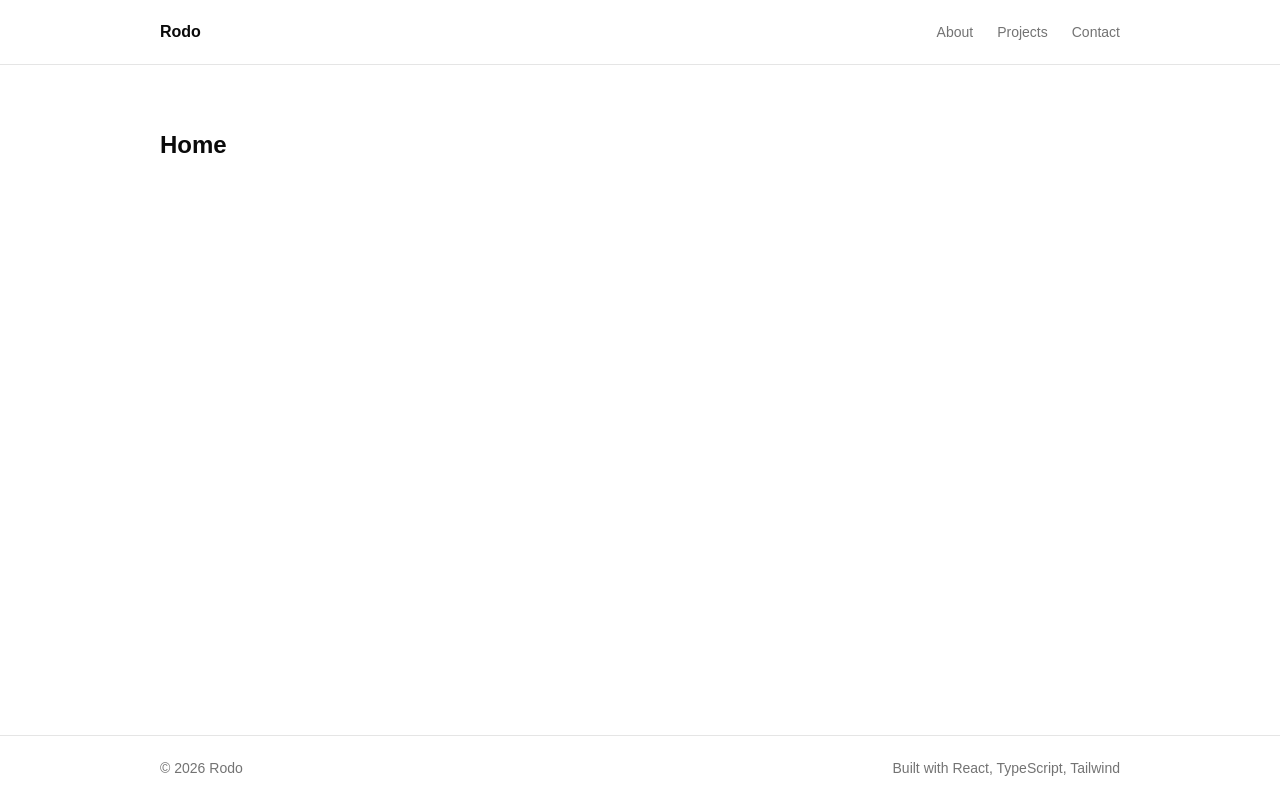
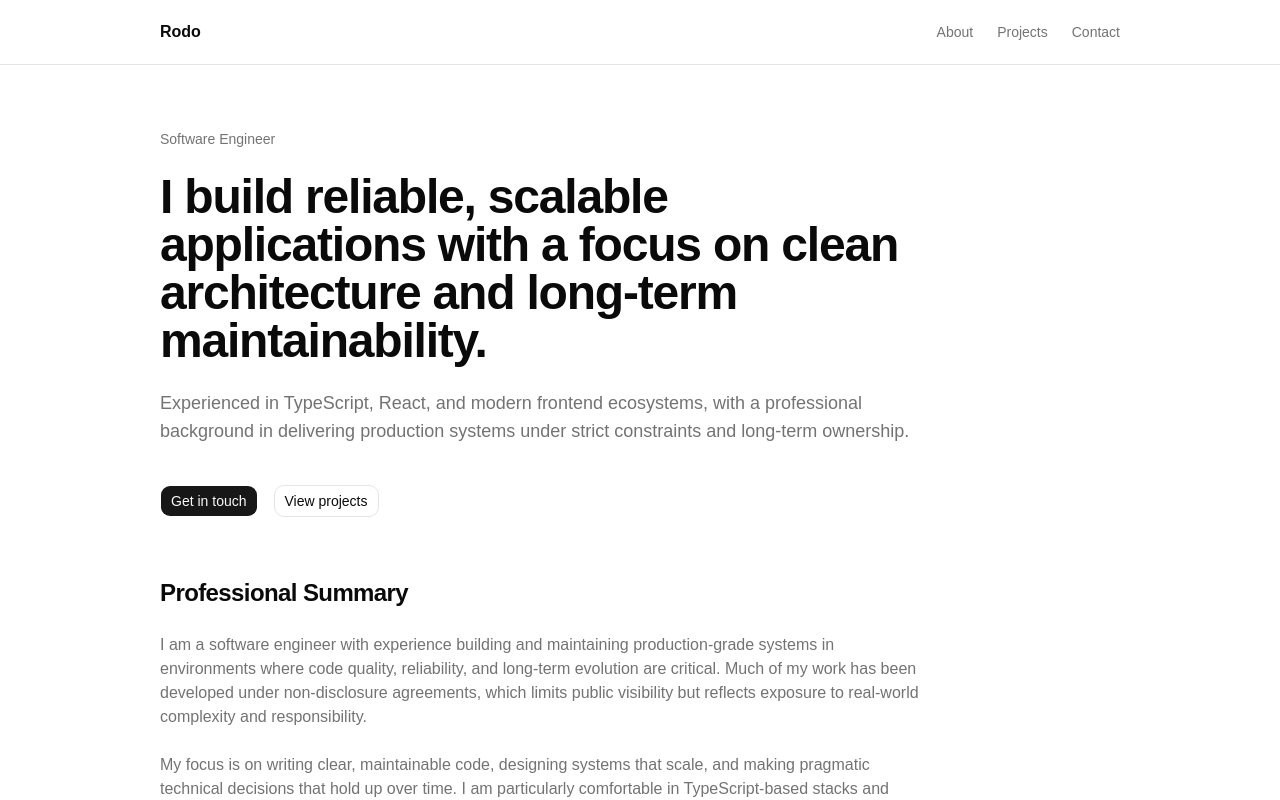
Before and after one commit to rodolinares/portfolio, a React app: page / in a window 1280 px wide. Shown: the top 800 px of the page. Built offline with nearby package versions, Linux system fonts and the light colour scheme; the HTML template or start-up script is replaced by a standard one.

Commit message:
feat: add Hero and Summary components to Home

```diff
--- /dev/null
+++ b/src/components/sections/hero.tsx
@@ -0,0 +1,34 @@
+import { Section } from '@/components/shared/section'
+import { Button } from '@/components/ui/button'
+import { Link } from 'react-router-dom'
+
+export function Hero() {
+  return (
+    <Section className="pt-16 pb-15">
+      <div className="max-w-3xl space-y-6">
+        <p className="text-sm text-muted-foreground">Software Engineer</p>
+
+        <h1 className="text-4xl font-semibold tracking-tight sm:text-5xl">
+          I build reliable, scalable applications with a focus on clean architecture and long-term
+          maintainability.
+        </h1>
+
+        <p className="text-lg text-muted-foreground">
+          Experienced in TypeScript, React, and modern frontend ecosystems, with a professional
+          background in delivering production systems under strict constraints and long-term
+          ownership.
+        </p>
+
+        <div className="flex items-center gap-4 pt-4">
+          <Button>
+            <Link to="/contact">Get in touch</Link>
+          </Button>
+
+          <Button variant="outline">
+            <Link to="/projects">View projects</Link>
+          </Button>
+        </div>
+      </div>
+    </Section>
+  )
+}
--- /dev/null
+++ b/src/components/sections/summary.tsx
@@ -0,0 +1,24 @@
+import { Section } from '@/components/shared/section'
+
+export function ProfessionalSummary() {
+  return (
+    <Section className="pb-15">
+      <div className="max-w-3xl space-y-6">
+        <h2 className="text-2xl font-semibold tracking-tight">Professional Summary</h2>
+
+        <p className="text-muted-foreground">
+          I am a software engineer with experience building and maintaining production-grade systems
+          in environments where code quality, reliability, and long-term evolution are critical.
+          Much of my work has been developed under non-disclosure agreements, which limits public
+          visibility but reflects exposure to real-world complexity and responsibility.
+        </p>
+
+        <p className="text-muted-foreground">
+          My focus is on writing clear, maintainable code, designing systems that scale, and making
+          pragmatic technical decisions that hold up over time. I am particularly comfortable in
+          TypeScript-based stacks and modern frontend architectures.
+        </p>
+      </div>
+    </Section>
+  )
+}
--- a/src/components/shared/section.tsx
+++ b/src/components/shared/section.tsx
@@ -7,7 +7,7 @@ type SectionProps = {
 
 export function Section({ children, className }: SectionProps) {
   return (
-    <section className={`py-16 ${className ?? ''}`}>
+    <section className={className ?? 'py-16'}>
       <Container>{children}</Container>
     </section>
   )
--- a/src/pages/home.tsx
+++ b/src/pages/home.tsx
@@ -1,9 +1,11 @@
-import { Section } from '@/components/shared/section'
+import { Hero } from '@/components/sections/hero'
+import { ProfessionalSummary } from '@/components/sections/summary'
 
 export function HomePage() {
   return (
-    <Section>
-      <h1 className="text-2xl font-semibold">Home</h1>
-    </Section>
+    <>
+      <Hero />
+      <ProfessionalSummary />
+    </>
   )
 }
```
